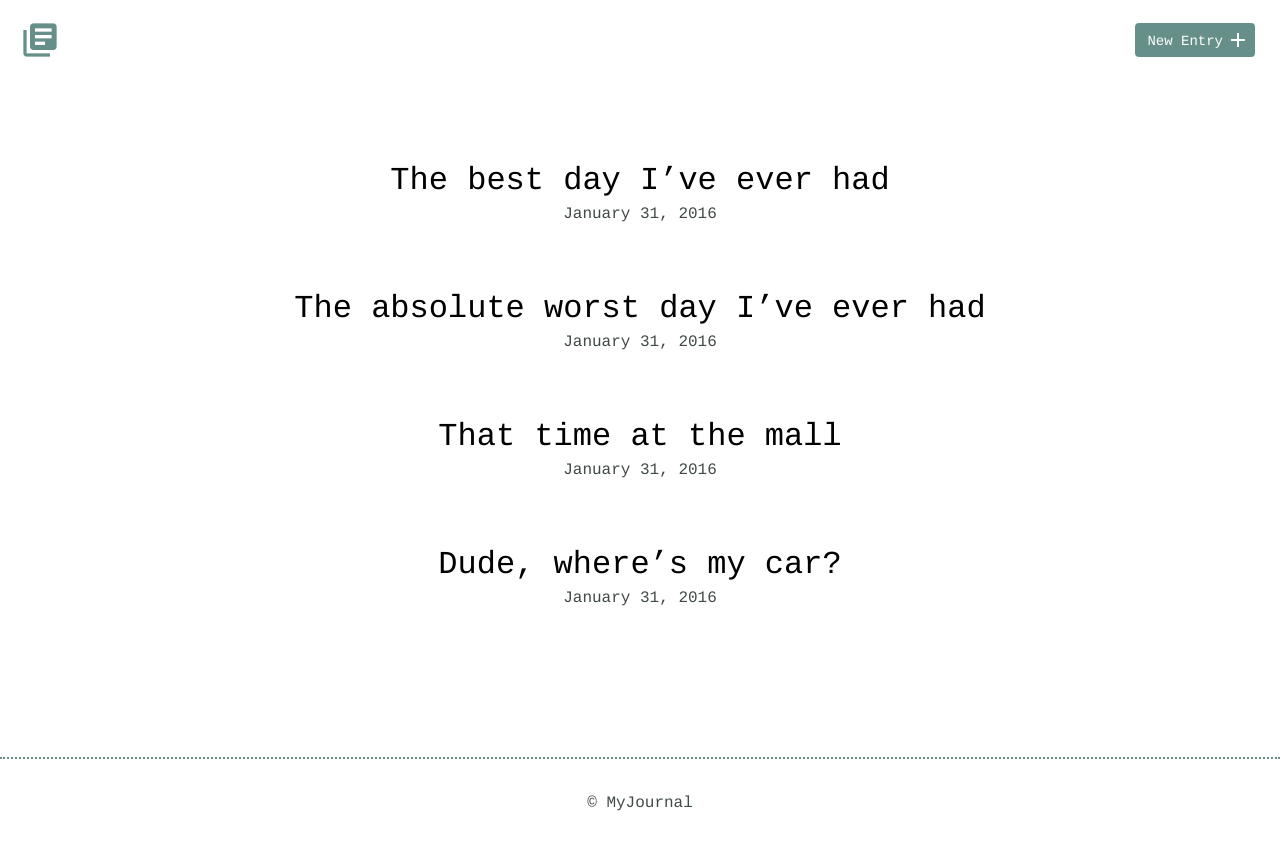
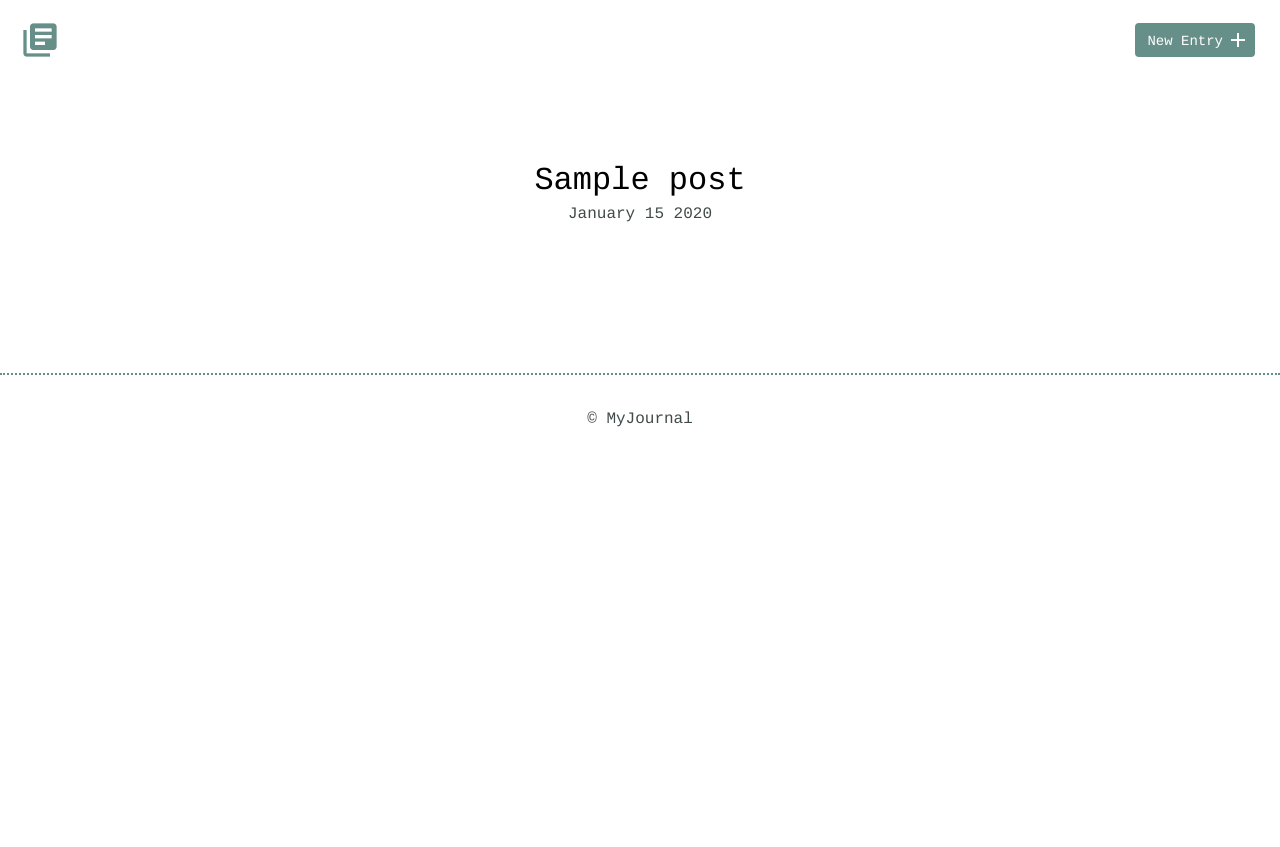
Before and after one commit to afolksetapart/flask-learning-journal, a Python web app: template templates/index.html in a window 1280 px wide. After the commit the page ends 427 px from the top, so only its background shows below. Run offline with Jinja, Linux system fonts and the light colour scheme; the template is opened without the code that fills it: most values are stand-ins (such as "Sample title", 1, 10 or a date in 2020).

Commit message:
finish html templates

```diff
--- a/templates/edit.html
+++ b/templates/edit.html
@@ -4,12 +4,13 @@
 {% block content %}
 <div class='container'>
     <div class='edit-entry'>
+        <h2>Edit Entry</h2>
         <form method='POST' action="">
             {% for field in form %}
                 {{ edit_field_render(field) }}
             {% endfor %}
-        <button type="submit" value="Publish Entry" class="button" />
-        <a href="#" class="button button-secondary">Cancel</a>
+        <input type="submit" value="Publish Entry" class="button" />
+        <a href="{{ url_for('detail', id=entry.id) }}" class="button button-secondary">Cancel</a>
         </form>
     </div>
 </div>
--- a/templates/index.html
+++ b/templates/index.html
@@ -1,26 +1,12 @@
 {% extends "layout.html" %}
+{% from 'macros.html' import render_post %}
 
 {% block content %}
       <div class="container">
         <div class="entry-list">
-          <article>
-            <h2><a href="{{ url_for('detail', id=1) }}">The best day I’ve ever had</a></h2>
-            <time datetime="2016-01-31">January 31, 2016</time>
-          </article>
-          <article>
-            <h2>
-              <a href="detail_2.html">The absolute worst day I’ve ever had</a>
-            </h2>
-            <time datetime="2016-01-31">January 31, 2016</time>
-          </article>
-          <article>
-            <h2><a href="detail_3.html">That time at the mall</a></h2>
-            <time datetime="2016-01-31">January 31, 2016</time>
-          </article>
-          <article>
-            <h2><a href="detail_4.html">Dude, where’s my car?</a></h2>
-            <time datetime="2016-01-31">January 31, 2016</time>
-          </article>
+        {% for post in posts %}
+            {{ render_post(post) }}
+        {% endfor %}
         </div>
       </div>
 {% endblock %}
--- a/templates/login.html
+++ b/templates/login.html
@@ -7,7 +7,7 @@
     {% for field in form %}
         {{ field_render(field) }}
     {% endfor %}
-<button type="submit">Sign-Up</button>
+<input type="submit">Log-In</input>
 </form>
 </div>
 {% endblock %}
--- a/templates/macros.html
+++ b/templates/macros.html
@@ -15,3 +15,10 @@
     {% endif %}
     {{ field }}
 {% endmacro %}
+
+{% macro render_post(post) %}
+    <article>
+        <h2><a href="{{ url_for('detail', id=post.id) }}">{{ post.title }}</a></h2>
+        <time datetime="{{ post.date }}">{{ post.date.strftime('%B %d %Y') }}</time>
+    </article>
+{% endmacro %}
```
Also changed, not shown: app.py (+7 -5 lines), forms.py (+10 -9 lines), templates/detail.html (+7 -5 lines), templates/new.html (+5 -19 lines).
